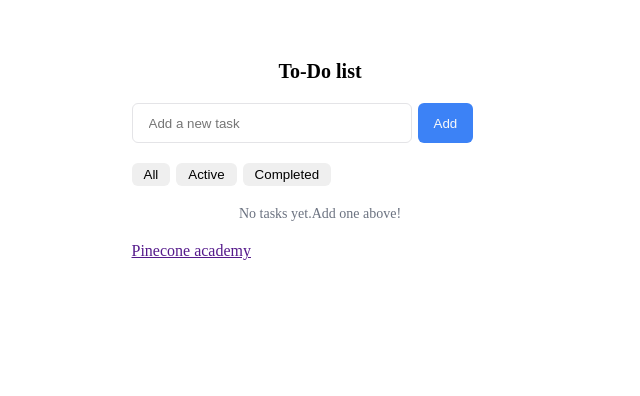
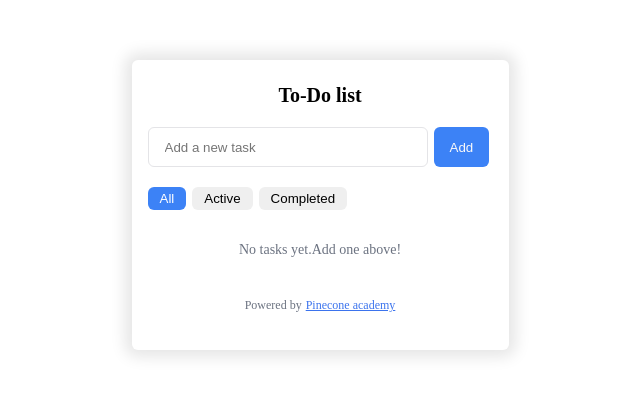
Before and after one commit to Enkhlen11/todo-app, a Next.js app: page / in a window 1280 px wide. Shown: the top 396 px of the page, without its empty margins (320-960 px from the left). Built offline with nearby package versions, Linux system fonts and the light colour scheme.

Commit message:
active button

```diff
--- a/src/app/page.js
+++ b/src/app/page.js
@@ -5,13 +5,12 @@ import styles from "./page.module.css";
 export default function Home() {
   const [todos, setTodos] = useState(["g"]);
   const [newTodo, setNewTodo] = useState("");
+  const [activeFilter, setActiveFilter] = useState("all");
 
   const addTodoHandler = () => {
     setTodos([...todos, newTodo]);
   };
-  const deleteHandler = () => {
-    alert("are you sure to delete ?");
-  };
+
   return (
     <div className={styles["body-width"]}>
       <div className={styles[`todo-container`]}>
@@ -27,10 +26,31 @@ export default function Home() {
             Add
           </button>
         </div>
-        <div className={styles.flex}>
-          <button className={styles.allBtn}>All</button>
-          <button className={styles.allBtn}>Active</button>
-          <button className={styles.allBtn}>Completed</button>
+        <div className={`${styles.flex} ${styles.allBtn}`}>
+          <button
+            className={activeFilter === "all" ? styles.activeButton : ""}
+            onClick={() => {
+              setActiveFilter("all");
+            }}
+          >
+            All
+          </button>
+          <button
+            className={activeFilter === "active" ? styles.activeButton : ""}
+            onClick={() => {
+              setActiveFilter("active");
+            }}
+          >
+            Active
+          </button>
+          <button
+            className={activeFilter === "completed" ? styles.activeButton : ""}
+            onClick={() => {
+              setActiveFilter("completed");
+            }}
+          >
+            Completed
+          </button>
         </div>
         <div>
           <p className={styles.info}>No tasks yet.Add one above!</p>
@@ -38,9 +58,11 @@ export default function Home() {
             return <p key={index}>{todo}</p>;
           })} */}
         </div>
-        <div>
-          <p></p>
-          <a href="">Pinecone academy</a>
+        <div className={styles.flexFooter}>
+          <p>Powered by </p>
+          <a className={styles.blueword} href="">
+            Pinecone academy
+          </a>
         </div>
       </div>
     </div>
--- a/src/app/page.module.css
+++ b/src/app/page.module.css
@@ -1,7 +1,6 @@
 .todo-container {
   display: flex;
   flex-direction: column;
-
   justify-content: center;
   gap: 20px;
 }
@@ -20,8 +19,11 @@
 .body-width {
   width: 377px;
   height: 290px;
-  padding-top: 60px;
   margin: auto;
+  margin-top: 60px;
+  padding: 24px 16px;
+  border-radius: 6px;
+  box-shadow: 0px 0px 15px 7px rgba(0, 0, 0, 0.1);
 }
 .addButton {
   padding: 8px 16px;
@@ -38,15 +40,35 @@
   border: solid 1px var(--border-border-border, #e4e4e7);
   border-radius: 6px;
 }
-.allBtn {
+.input:hover {
+  border: solid 2px #2463eb;
+}
+.allBtn button {
   padding: 4px 12px;
   border: none;
   border-radius: 6px;
   cursor: pointer;
+}
+.activeButton {
+  background-color: #3c82f6;
+  color: #ffffff;
 }
 .info {
   color: #6b7280;
   font-size: 14px;
   font-weight: 400;
   text-align: center;
+  margin-bottom: 20px;
+  margin-top: 12px;
 }
+.flexFooter {
+  display: flex;
+  gap: 4px;
+  justify-content: center;
+  font-size: 12px;
+  color: #6b7280;
+}
+.blueword {
+  color: #3b73ed;
+  font-weight: 400;
+}
```
Also changed, not shown: node.js (added, +21 -0 lines).
